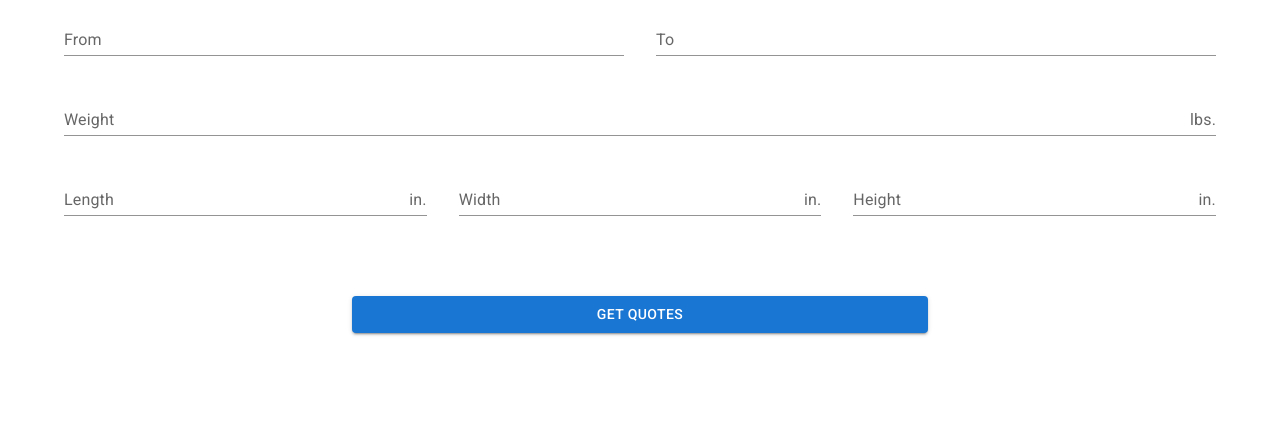
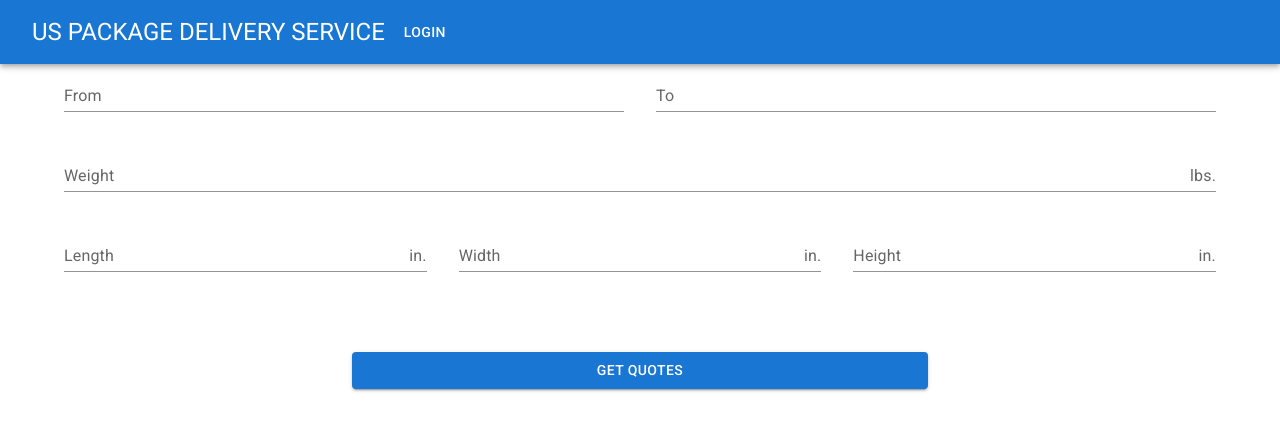
Before and after one commit to JCVCoding/shipping-app, a React (Vite) app: page / in a window 1280 px wide. Shown: the top 430 px of the page. Built offline with nearby package versions, Linux system fonts and the light colour scheme.

Commit message:
Move page layout into its own component, add nav toolbar

```diff
--- a/src/index.css
+++ b/src/index.css
@@ -1,3 +1,4 @@
 body {
     font-family: "Roboto";
+    margin: 0;
   }
--- a/src/main.tsx
+++ b/src/main.tsx
@@ -1,8 +1,13 @@
 import React from 'react';
 import ReactDOM from 'react-dom/client';
-import { createBrowserRouter, RouterProvider } from 'react-router-dom';
+import {
+  createBrowserRouter,
+  Link,
+  Outlet,
+  RouterProvider,
+} from 'react-router-dom';
 
-import { Container } from '@mui/material';
+import { AppBar, Button, Container, Toolbar, Typography } from '@mui/material';
 import Home from './pages/home.tsx';
 import ShipPage from './pages/ship.tsx';
 import ShipDetails from './pages/shipDetails.tsx';
@@ -18,20 +23,43 @@ import './index.css';
 import store from './store.ts';
 import { Provider } from 'react-redux';
 
+export const Layout = () => {
+  return (
+    <>
+      <AppBar position='static'>
+        <Toolbar>
+          <Button color='inherit' component={Link} to='/'>
+            <Typography variant='h5' component={'div'}>
+              US Package Delivery Service
+            </Typography>
+          </Button>
+          <Button color='inherit'>Login</Button>
+        </Toolbar>
+      </AppBar>
+      <Container maxWidth={'lg'}>
+        <Outlet />
+      </Container>
+    </>
+  );
+};
+
 const router = createBrowserRouter([
+  {
+    element: <Layout />,
+    children: [
       { path: '/', element: <Home /> },
       { path: '/payment', element: <Payment /> },
       { path: '/ship', element: <ShipPage /> },
       { path: '/ship-details', element: <ShipDetails /> },
       { path: '/confirmation', element: <ConfirmationPage /> },
+    ],
+  },
 ]);
 
 ReactDOM.createRoot(document.getElementById('root')!).render(
   <React.StrictMode>
     <Provider store={store}>
-      <Container maxWidth={'lg'}>
       <RouterProvider router={router} />
-      </Container>
     </Provider>
   </React.StrictMode>
 );
```
Lines whose indentation alone changed are shown as unchanged.
